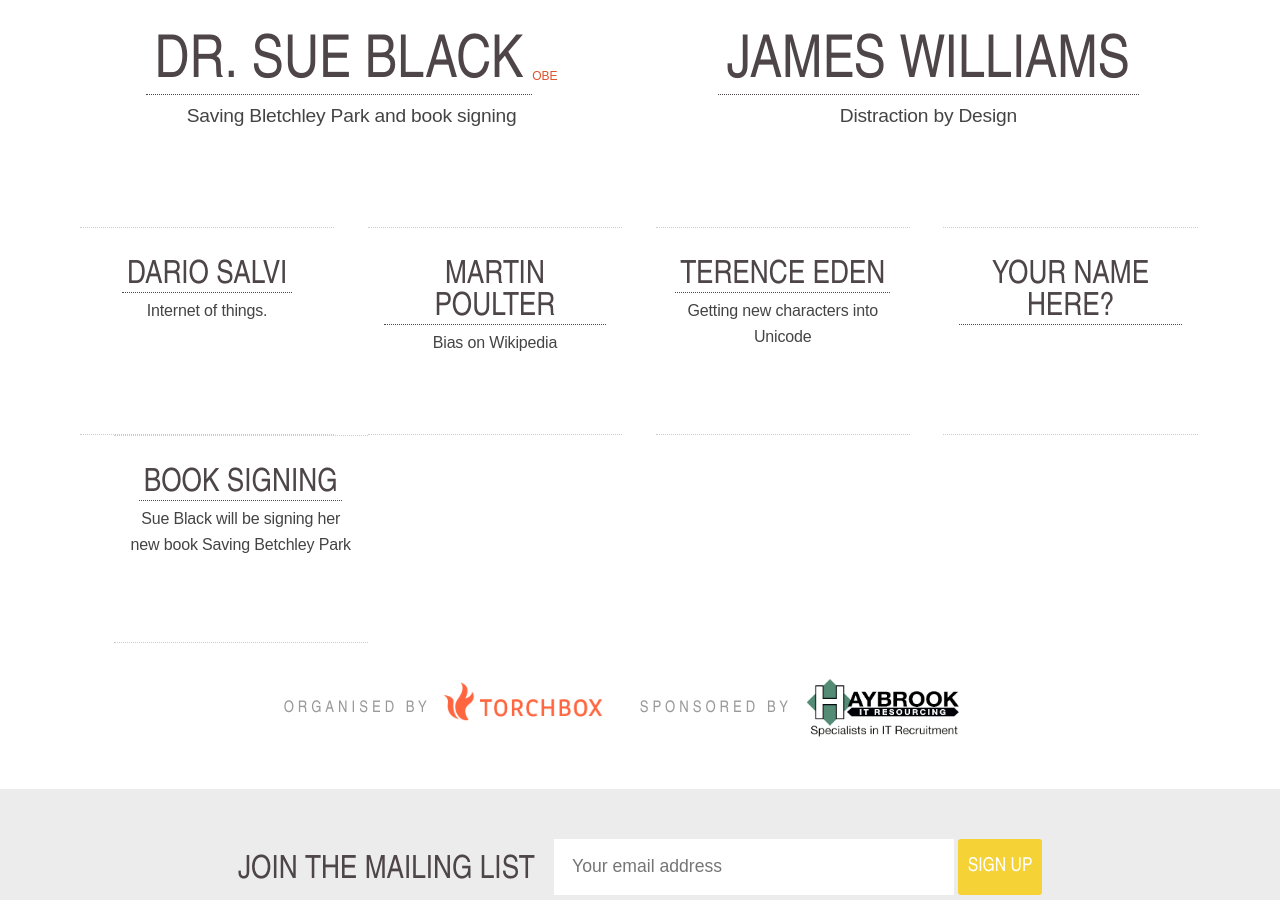
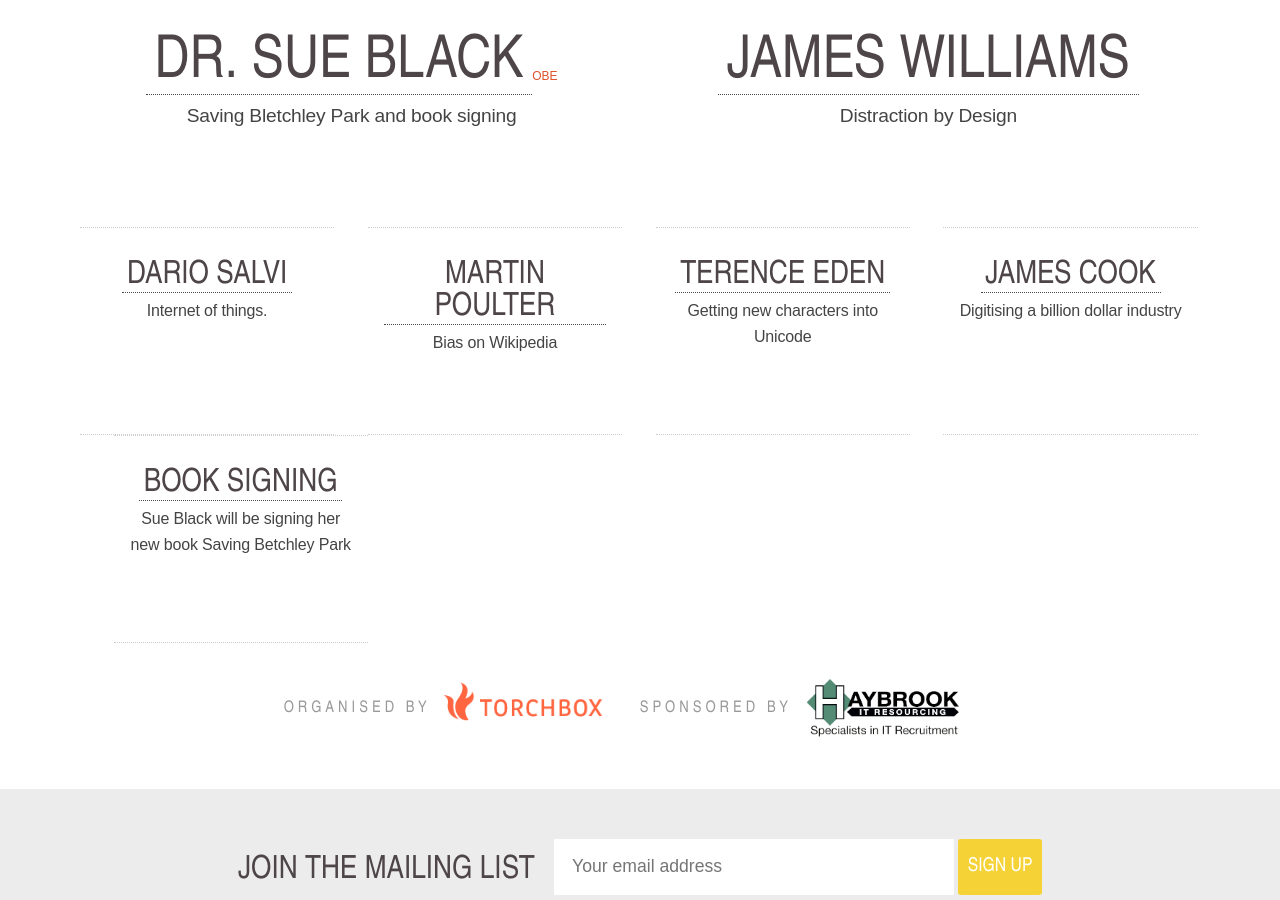
Before and after one commit to torchbox/ogn, a Jekyll site: the page built from _posts/2016-01-27-ogn44.markdown, in a window 1280 px wide and 900 px high, scrolled down 653 px. Built offline with Jekyll 4.4.1, drawn with Linux system fonts in a browser that asks for light colours; nearby versions of some CDN libraries; Markdown is read by kramdown in place of the engine named in the settings.

Commit message:
add James

```diff
--- a/_posts/2016-01-27-ogn44.markdown
+++ b/_posts/2016-01-27-ogn44.markdown
@@ -62,8 +62,8 @@ keynoters: [Dr. Sue Black, James Williams]
         <p>Getting new characters into Unicode</p>
     </li>
     <li itemprop="performer" itemscope="itemscope" itemtype="http://schema.org/Person">
-        <a href="" itemprop="url"><h2 itemprop="name">Your name here?</h2></a>
-        <p></p>
+        <a href="" itemprop="url"><h2 itemprop="name">James Cook</h2></a>
+        <p>Digitising a billion dollar industry</p>
     </li>
     <li itemprop="performer" itemscope="itemscope" itemtype="http://schema.org/Person">
         <a href="https://unbound.co.uk/books/saving-bletchley-park" itemprop="url"><h2 itemprop="name">Book signing</h2></a>
```
